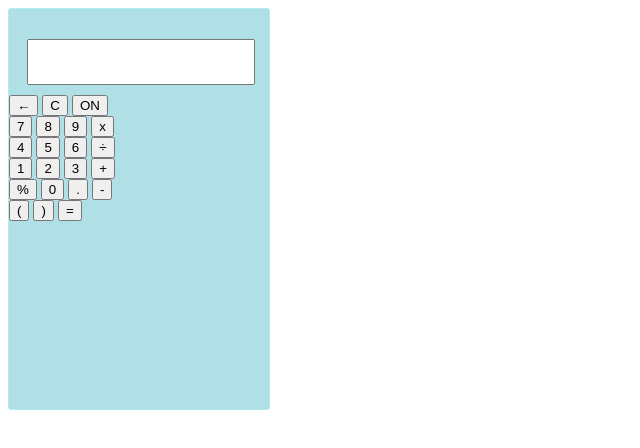
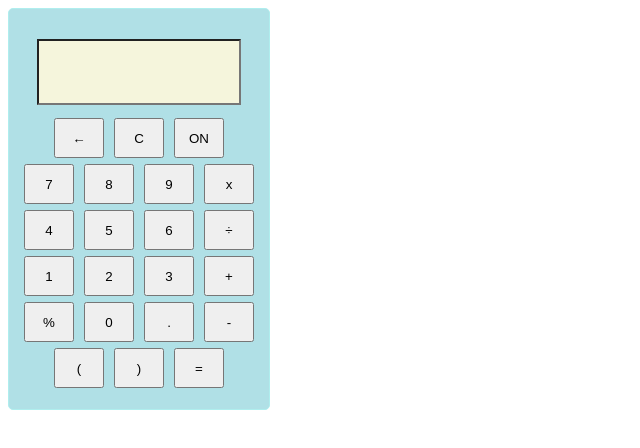
Before and after one commit to philippuu/simpleCalculator, a plain HTML site: page index.html in a window 1280 px wide. Shown: the whole page, without its empty margins (0-640 px from the left). Drawn offline with Linux system fonts and the light colour scheme.

Commit message:
the commit before going to javascript

```diff
--- a/index.html
+++ b/index.html
@@ -10,9 +10,10 @@
 		<form>
 			<input type="text" class="display" id="display" readonly="true">
 			<br>
-			<input type="button" class="btn tp" value="&#8592;">
-			<input type="button" class="btn tp" value="C">
-			<button class="btn tp">ON</button>
+			<div id="btn_grp">
+				<input type="button" class="btn" value="&#8592;">
+				<input type="button" class="btn" value="C">
+				<button class="btn" id="pw">ON</button>
 				<br>
 				<input type="button" class="btn" value="7">
 				<input type="button" class="btn" value="8">
@@ -37,6 +38,8 @@
 				<input type="button" class="btn" value="(">
 				<input type="button" class="btn" value=")">
 				<input type="button" class="btn" value="=">
+			</div>
+
 		</form>
 
 	</div>
--- a/simpCalc.css
+++ b/simpCalc.css
@@ -2,11 +2,20 @@
 	width: 260px;
 	height: 400px;
 	border: 1px solid #AFEEEE;
-	border-radius: 3px;
+	border-radius: 5px;
 	background-color: #B0E0E6;
 }
 .display{
-	width: 220px;
+	width: 196px;
+	height: 60px;
+	margin: 30px 20px 10px 28px;
+	background-color: #F5F5DC;
+}
+#btn_grp{
+	text-align: center;
+}
+.btn{
+	width: 50px;
 	height: 40px;
-	margin: 30px 24px 10px 18px;
+	margin: 3px;
 }
```
Lines whose indentation alone changed are shown as unchanged.
